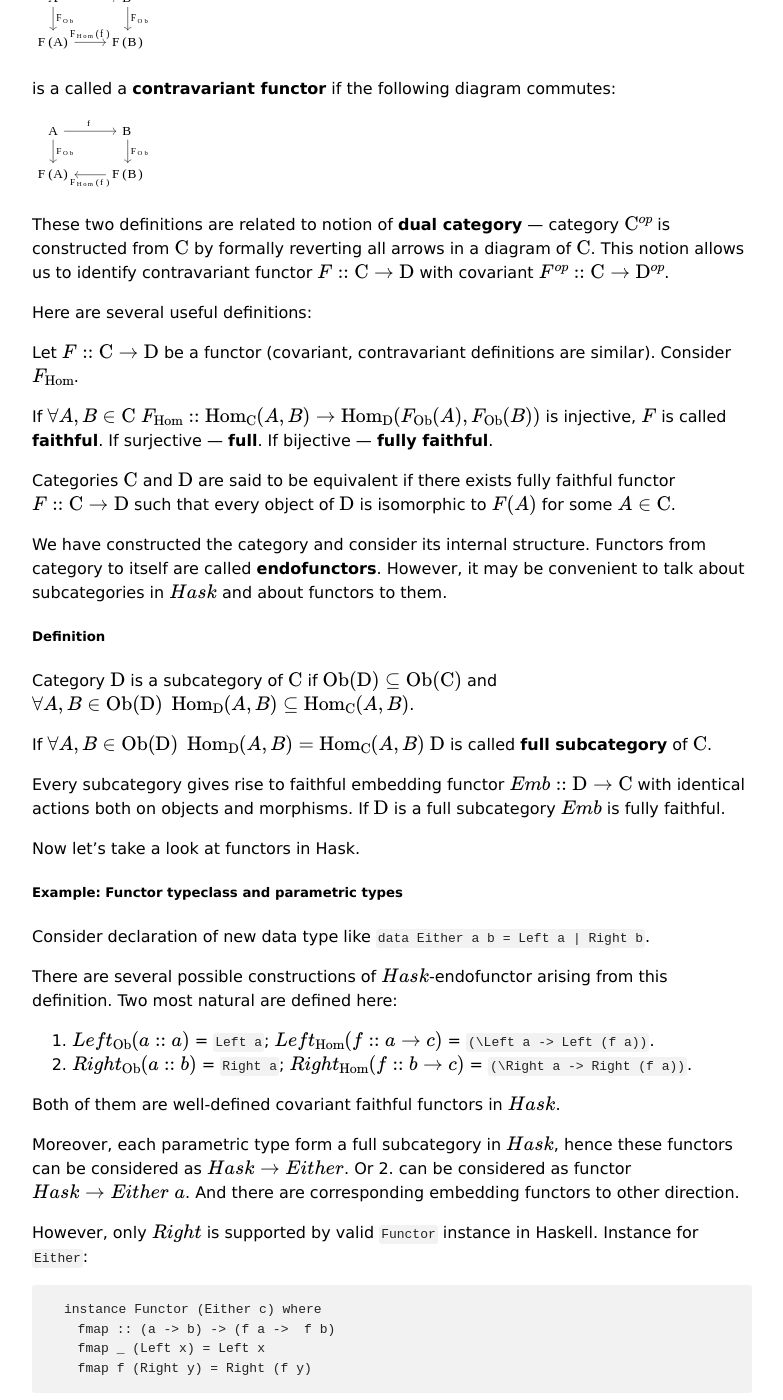
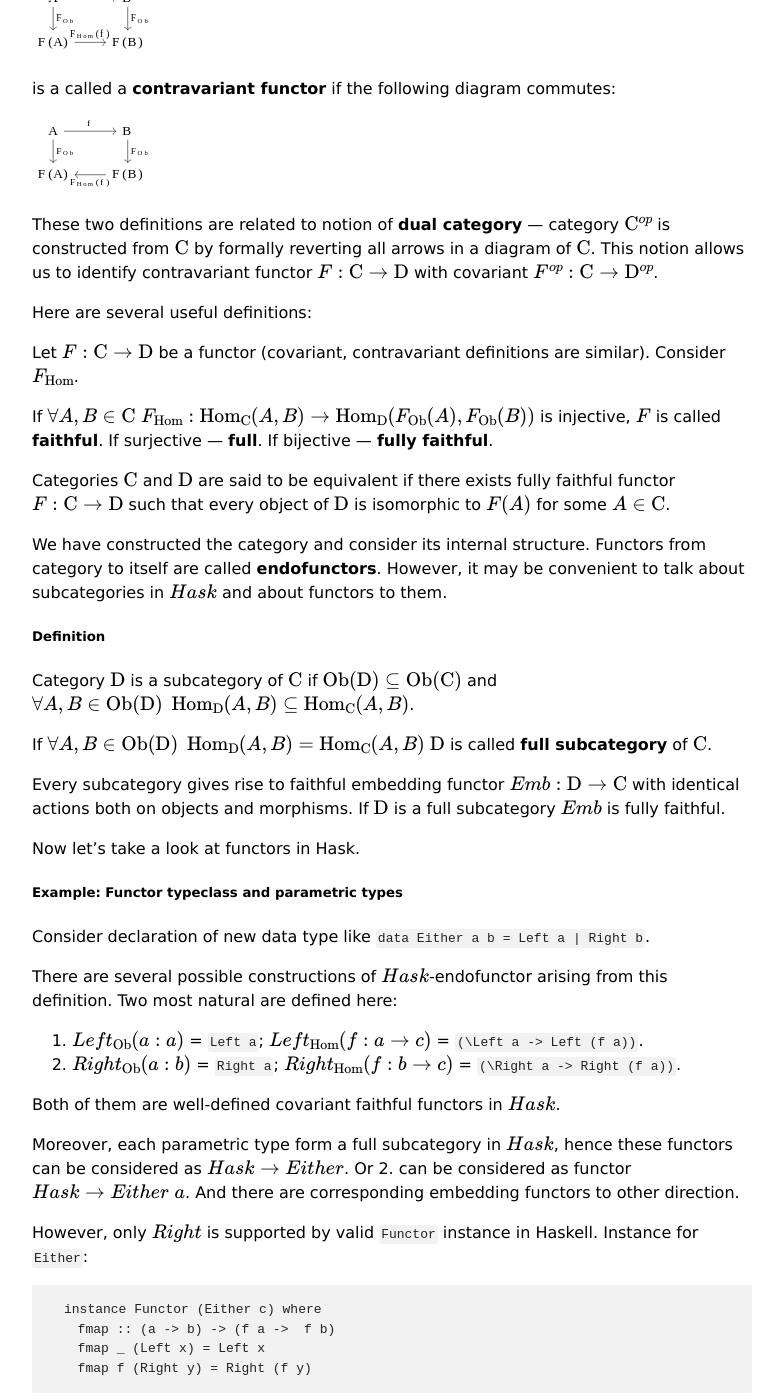
Before and after one commit to viviag/viviag.io, a Jekyll site: the page built from _posts/2022-08-17-platonic-hask-overview-subcategories-functors-and-natural-transformations.markdown, in a window 1280 px wide and 1400 px high, scrolled down 760 px. Shown: the whole window, without its empty margins (248-1031 px from the left). Built offline with Jekyll 4.4.1, drawn with Linux system fonts in a browser that asks for light colours; some of the changed text lies outside the part shown.

```diff
--- a/_posts/2022-08-17-platonic-hask-overview-subcategories-functors-and-natural-transformations.markdown
+++ b/_posts/2022-08-17-platonic-hask-overview-subcategories-functors-and-natural-transformations.markdown
@@ -9,7 +9,7 @@ _[To index of the series](https://viviag.io/tagged/hask/)_
 
 We have constructed the category of restricted Haskell types. It gave us a coherent notion of a composition. But it's not enough. The major strength of Haskell is its separation of computations of different nature. So we need to be able at least to cluster types into objects with common property. Let's develop machinery to deal with it.
 
-Consider categories $$\mathrm{C}$$ and $$\mathrm{D}$$ with pair of mappings $$F_{\operatorname{Ob}} :: \operatorname{Ob}(\mathrm{C}) \to \operatorname{Ob}(\mathrm{D})$$ and $$F_{\operatorname{Hom}}$$ with one of the
+Consider categories $$\mathrm{C}$$ and $$\mathrm{D}$$ with pair of mappings $$F_{\operatorname{Ob}} : \operatorname{Ob}(\mathrm{C}) \to \operatorname{Ob}(\mathrm{D})$$ and $$F_{\operatorname{Hom}}$$ with one of the
 following signatures: $$\operatorname{Hom}_{\mathrm{C}}(A,B) \to \operatorname{Hom}_{\mathrm{D}}(F_{\operatorname{Ob}}(A),F_{\operatorname{Ob}}(B))$$ or $$\operatorname{Hom}_{\mathrm{C}}(A,B) \to \operatorname{Hom}_{\mathrm{D}}(F_{\operatorname{Ob}}(B),F_{\operatorname{Ob}}(A))$$ --- mapping of all morphisms of a category, defined on each Hom-set.
 
 We can construct a pair $$F = (F_{\operatorname{Ob}}, F_{\operatorname{Hom}})$$. Its definition contains all data necessary to define map between categories. But composition of such maps is not well-defined (check it). It can be fixed by the following definitions:
@@ -28,16 +28,16 @@ commutes:
 
 These two definitions are related to notion of **dual category** ---
 category $$\mathrm{C}^{op}$$ is constructed from $$\mathrm{C}$$ by formally reverting all arrows in a
-diagram of $$\mathrm{C}$$. This notion allows us to identify contravariant functor $$F :: \mathrm{C} \to \mathrm{D}$$ with covariant $$F^{op} :: \mathrm{C} \to \mathrm{D}^{op}$$.
+diagram of $$\mathrm{C}$$. This notion allows us to identify contravariant functor $$F : \mathrm{C} \to \mathrm{D}$$ with covariant $$F^{op} : \mathrm{C} \to \mathrm{D}^{op}$$.
 
 Here are several useful definitions:
 
-Let $$F :: \mathrm{C} \to \mathrm{D}$$ be a functor (covariant, contravariant definitions are similar). Consider $$F_{\operatorname{Hom}}$$.
+Let $$F : \mathrm{C} \to \mathrm{D}$$ be a functor (covariant, contravariant definitions are similar). Consider $$F_{\operatorname{Hom}}$$.
 
-If $$\forall A, B \in \mathrm{C}\; F_{\operatorname{Hom}} :: \operatorname{Hom}_{\mathrm{C}}(A,B) \to \operatorname{Hom}_{\mathrm{D}}(F_{\operatorname{Ob}}(A),F_{\operatorname{Ob}}(B))$$ is injective, $$F$$ is called **faithful**. If surjective --- **full**. If
+If $$\forall A, B \in \mathrm{C}\; F_{\operatorname{Hom}} : \operatorname{Hom}_{\mathrm{C}}(A,B) \to \operatorname{Hom}_{\mathrm{D}}(F_{\operatorname{Ob}}(A),F_{\operatorname{Ob}}(B))$$ is injective, $$F$$ is called **faithful**. If surjective --- **full**. If
 bijective --- **fully faithful**.
 
-Categories $$\mathrm{C}$$ and $$\mathrm{D}$$ are said to be equivalent if there exists fully faithful functor $$F :: \mathrm{C} \to \mathrm{D}$$ such that every object of $$\mathrm{D}$$ is isomorphic to $$F(A)$$ for some $$A \in \operatorname{C}$$.
+Categories $$\mathrm{C}$$ and $$\mathrm{D}$$ are said to be equivalent if there exists fully faithful functor $$F : \mathrm{C} \to \mathrm{D}$$ such that every object of $$\mathrm{D}$$ is isomorphic to $$F(A)$$ for some $$A \in \operatorname{C}$$.
 
 We have constructed the category and consider its internal
 structure. Functors from category to itself are called **endofunctors**.
@@ -50,7 +50,7 @@ Category $$\mathrm{D}$$ is a subcategory of $$\mathrm{C}$$ if $$\operatorname{Ob
 
 If $$\forall A,B \in \operatorname{Ob}(\mathrm{D})\; \operatorname{Hom}_{\mathrm{D}}(A,B) = \operatorname{Hom}_{\mathrm{C}}(A,B)$$ $$\mathrm{D}$$ is called **full subcategory** of $$\mathrm{C}$$.
 
-Every subcategory gives rise to faithful embedding functor $$Emb :: \mathrm{D} \to \mathrm{C}$$ with identical actions both on objects and morphisms. If $$\mathrm{D}$$ is a full subcategory $$Emb$$ is fully faithful.
+Every subcategory gives rise to faithful embedding functor $$Emb : \mathrm{D} \to \mathrm{C}$$ with identical actions both on objects and morphisms. If $$\mathrm{D}$$ is a full subcategory $$Emb$$ is fully faithful.
 
 Now let's take a look at functors in Hask.
 
@@ -61,8 +61,8 @@ Consider declaration of new data type like
 
 There are several possible constructions of $$Hask$$-endofunctor arising from this definition. Two most natural are defined here:
 
-1. $$Left_{\operatorname{Ob}}(a :: a)$$ = `Left a`; $$Left_{\operatorname{Hom}}(f :: a \to c)$$ = `(\Left a -> Left (f a))`.
-2. $$Right_{\operatorname{Ob}}(a :: b)$$ = `Right a`; $$Right_{\operatorname{Hom}}(f :: b \to c)$$ = `(\Right a -> Right (f a))`.
+1. $$Left_{\operatorname{Ob}}(a : a)$$ = `Left a`; $$Left_{\operatorname{Hom}}(f : a \to c)$$ = `(\Left a -> Left (f a))`.
+2. $$Right_{\operatorname{Ob}}(a : b)$$ = `Right a`; $$Right_{\operatorname{Hom}}(f : b \to c)$$ = `(\Right a -> Right (f a))`.
 
 Both of them are well-defined covariant faithful functors in $$Hask$$.
 
@@ -93,7 +93,7 @@ question. Since it's not a question of category theory, let me refer to
 Yet another restriction on Haskell `Functor` typeclass is that it does
 not allow functors between nontrivial subcategories of $$Hask$$.
 
-Example of such a functor: $$LM :: [] \to Maybe$$;
+Example of such a functor: $$LM : [] \to Maybe$$;
 
 $$LM_{\operatorname{Ob}}$$ = [listToMaybe](https://hackage.haskell.org/package/base-4.17.0.0/docs/Data-Maybe.html#v:listToMaybe);
 
@@ -106,7 +106,7 @@ $$ML_{\operatorname{Ob}}$$ = `maybeToList`;
 
 $$ML_{\operatorname{Hom}}$$ = `\f -> ``maybeToList`` . f . listToMaybe`.
 
-It's easy to check that functor $$toList :: Vector \to []$$ with similar definition makes subcategories of vectors and of lists equivalent.
+It's easy to check that functor $$toList : Vector \to []$$ with similar definition makes subcategories of vectors and of lists equivalent.
 
 All three these functors are not endofunctors in $$Hask$$ since they are not everywhere defined.
 
@@ -114,7 +114,7 @@ All three these functors are not endofunctors in $$Hask$$ since they are not eve
 
 For any category $$\mathrm{C}$$ and object $$A$$ there exist two functors.
 
-First --- $$\operatorname{Hom}(A,\_) :: \mathrm{C} \to Set$$ is a covariant functor, moving $$X$$ to $$\operatorname{Hom}(A,X)$$. Second --- contravariant $$\operatorname{Hom}(\_,A)$$ with same signature, moving $$X$$ to $$\operatorname{Hom}(X,A)$$.
+First --- $$\operatorname{Hom}(A,\_) : \mathrm{C} \to Set$$ is a covariant functor, moving $$X$$ to $$\operatorname{Hom}(A,X)$$. Second --- contravariant $$\operatorname{Hom}(\_,A)$$ with same signature, moving $$X$$ to $$\operatorname{Hom}(X,A)$$.
 
 Both functors matter a lot for future constructions and obviously exist in $$Hask$$.
 
@@ -173,7 +173,7 @@ For now we follow the second path.
 ##### Definition
 
 Consider $$F,G$$, --- covariant functors from $$\mathrm{C}$$ to $$\mathrm{D}$$. We will call family $$\eta$$ of
-morphisms in $$\mathrm{D}$$ **natural transformation** from $$F$$ to $$G$$ if for any object $$X$$ in $$\operatorname{Ob}(C)$$ and morphism $$f :: X \to Y$$ there exist morphisms $$\eta_X :: F(X) \to G(X)$$ and $$\eta_Y :: F(Y) \to G(Y)$$ in $$\mathrm{D}$$ such that $$\forall f \in \operatorname{Hom}_{\mathrm{C}}(X,Y)$$ the following diagram commutes:
+morphisms in $$\mathrm{D}$$ **natural transformation** from $$F$$ to $$G$$ if for any object $$X$$ in $$\operatorname{Ob}(C)$$ and morphism $$f : X \to Y$$ there exist morphisms $$\eta_X : F(X) \to G(X)$$ and $$\eta_Y : F(Y) \to G(Y)$$ in $$\mathrm{D}$$ such that $$\forall f \in \operatorname{Hom}_{\mathrm{C}}(X,Y)$$ the following diagram commutes:
 
 ![natural](/assets/natural.svg)
 
```
Also changed, not shown: _posts/2022-08-10-platonic-hask-overview-construction-of-the-category.markdown (+2 -5 lines), _posts/2023-02-23-platonic-hask-overview-monoidal-category-structure.markdown (+7 -7 lines), 3 other files.
